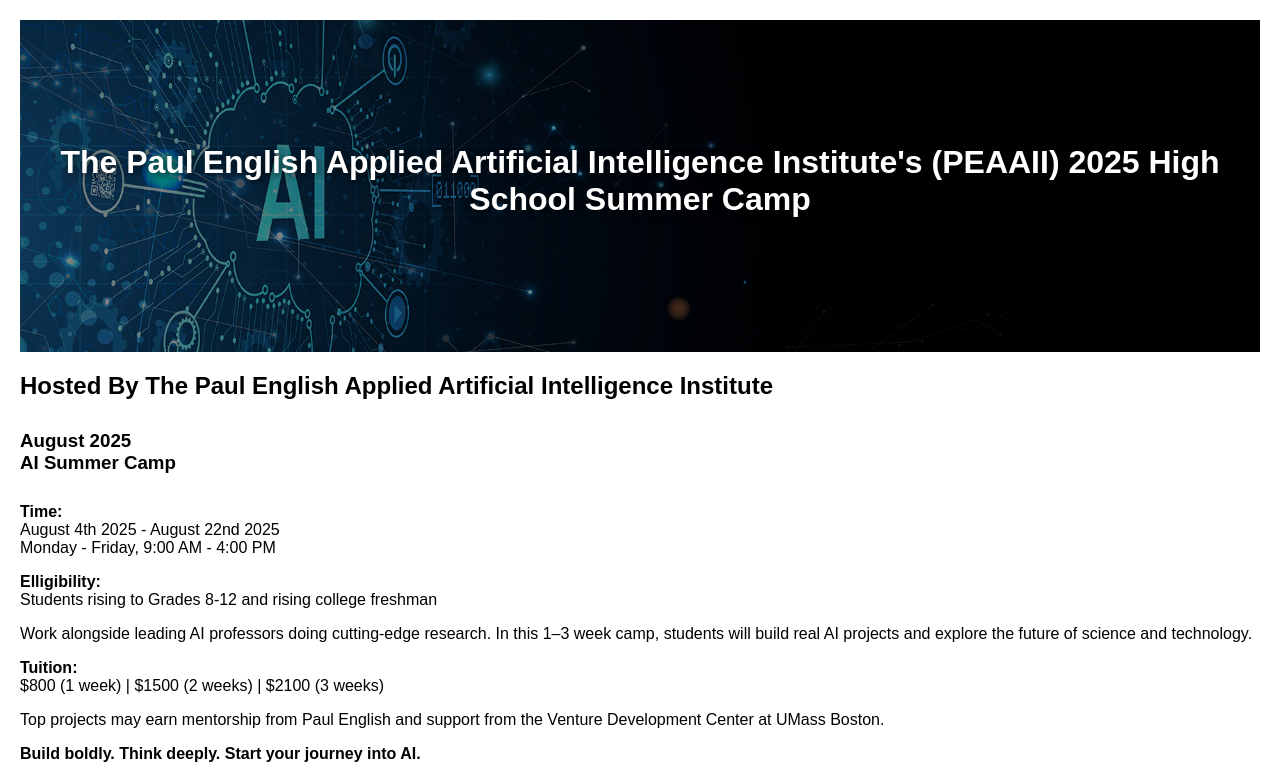
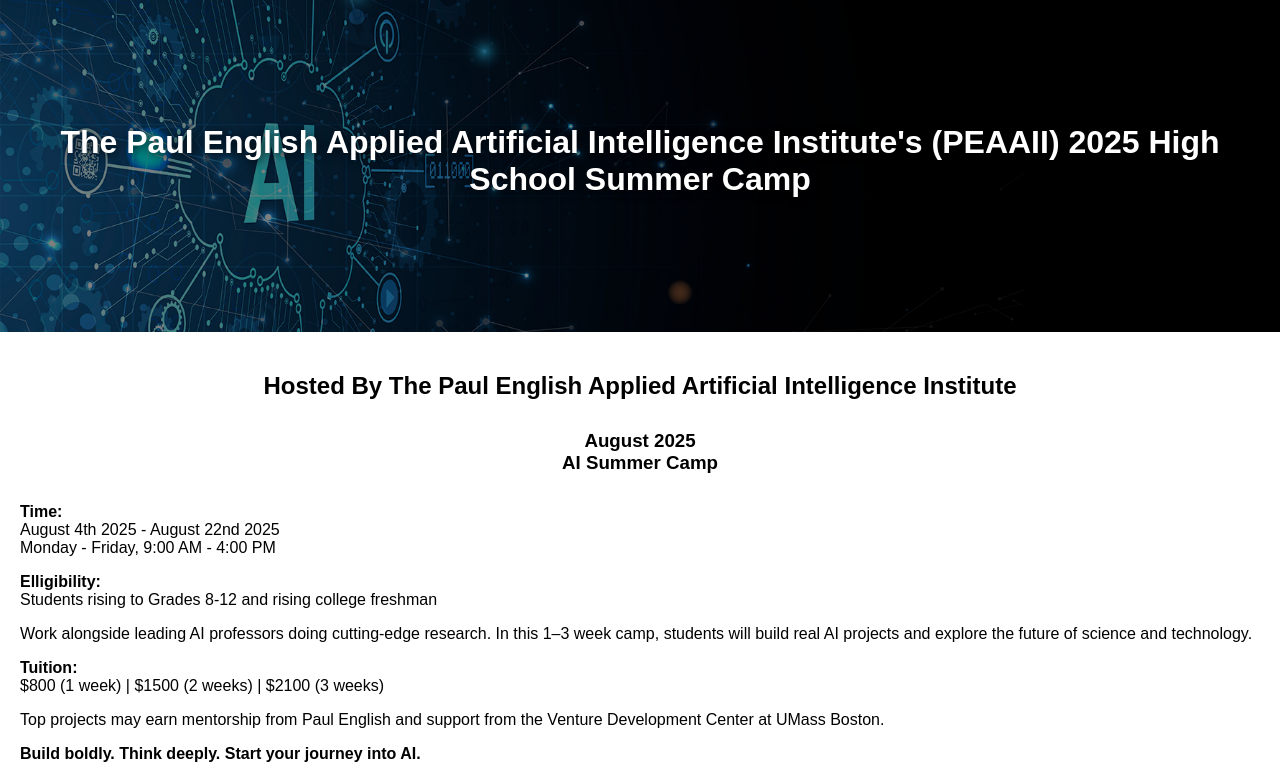
Before and after one commit to umb-ai-institute/hs-summer-camp-info, a plain HTML site: page index.html in a window 1280 px wide. Shown: the top 776 px of the page. Drawn offline with Linux system fonts and the light colour scheme.

Commit message:
Update stylesheet.css

```diff
--- a/css/stylesheet.css
+++ b/css/stylesheet.css
@@ -1,7 +1,6 @@
 /* Reset and base styles */
 body {
   margin: 0;
-  padding: 20px;
   font-family: sans-serif;
   background-color: white;
   color: black;
@@ -25,14 +24,18 @@ body {
   font-size: 2rem;
 }
 
-.container {
-    padding: 20px 40px;  /* 上下20px，左右40px */
+.background-top {
+  text-align: center;
+}
+
+.main-content {
+  padding: 20px; /* only this area gets padding */
 }
 
 h1, h2, h3 {
-    padding-bottom: 10px;
+  padding-bottom: 10px;
 }
 
 .section {
-    padding: 30px;
+  padding: 30px;
 }
```
